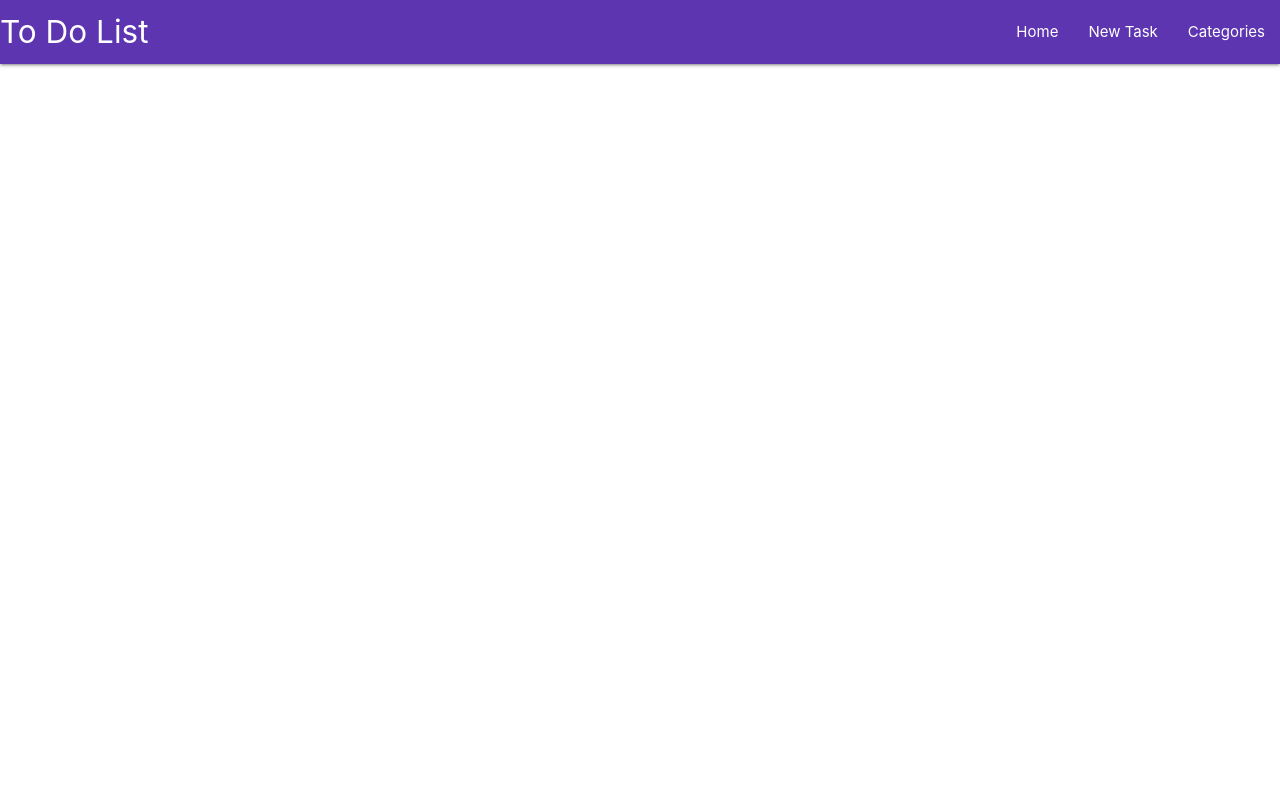
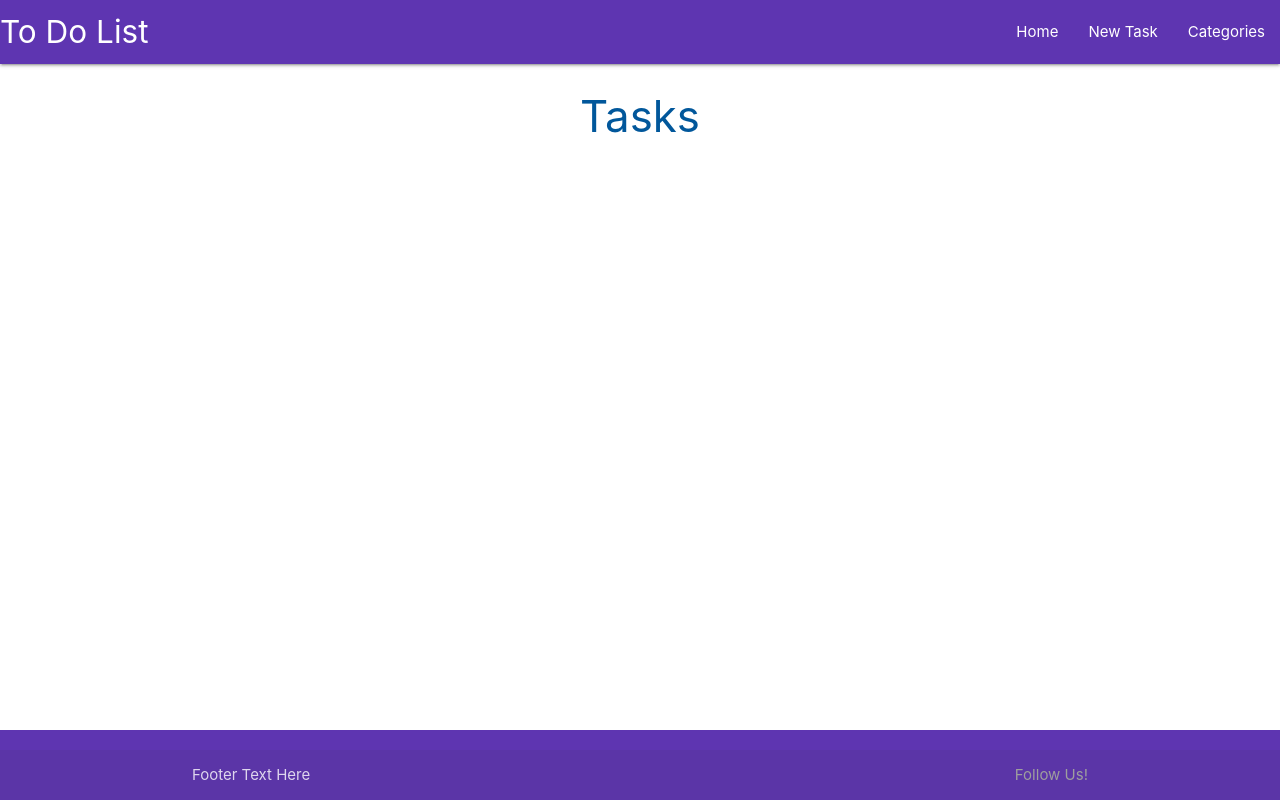
Before and after one commit to emilygsmith/todolist-project3, a Flask app: page / in a window 1280 px wide. Run offline with Flask 3, Linux system fonts and the light colour scheme.

Commit message:
updated html files and added block elements

```diff
--- a/taskmanager/routes.py
+++ b/taskmanager/routes.py
@@ -4,4 +4,4 @@ from taskmanager.models import Category, Task
 
 @app.route("/")
 def home():
-    return render_template("base.html")
+    return render_template("tasks.html")
--- a/taskmanager/static/css/style.css
+++ b/taskmanager/static/css/style.css
@@ -0,0 +1,9 @@
+body {
+    display: flex;
+    min-height: 100vh;
+    flex-direction: column;
+  }
+
+  main {
+    flex: 1 0 auto;
+  }
--- a/taskmanager/templates/base.html
+++ b/taskmanager/templates/base.html
@@ -30,6 +30,21 @@
 
     </header>
 
+<main class="container">
+    {% block content %}
+    {% endblock %}
+</main>
+
+<footer class="page-footer deep-purple darken-1">
+
+    <div class="footer-copyright">
+      <div class="container">
+      Footer Text Here
+      <a class="grey-text right" href="https://www.facebook.com" target="_blank">Follow Us!</a>
+      </div>
+    </div>
+  </footer>
+
     <script src="https://cdnjs.cloudflare.com/ajax/libs/materialize/1.0.0/js/materialize.min.js"></script>
     <script src="{{ url_for('static', filename='js/script.js') }}"></script>
 </body>
--- /dev/null
+++ b/taskmanager/templates/tasks.html
@@ -0,0 +1,5 @@
+{% extends "base.html" %}
+{% block content %}
+
+<h3 class="light-blue-text text-darken-4 center-align">Tasks</h3>
+{% endblock %}
```
